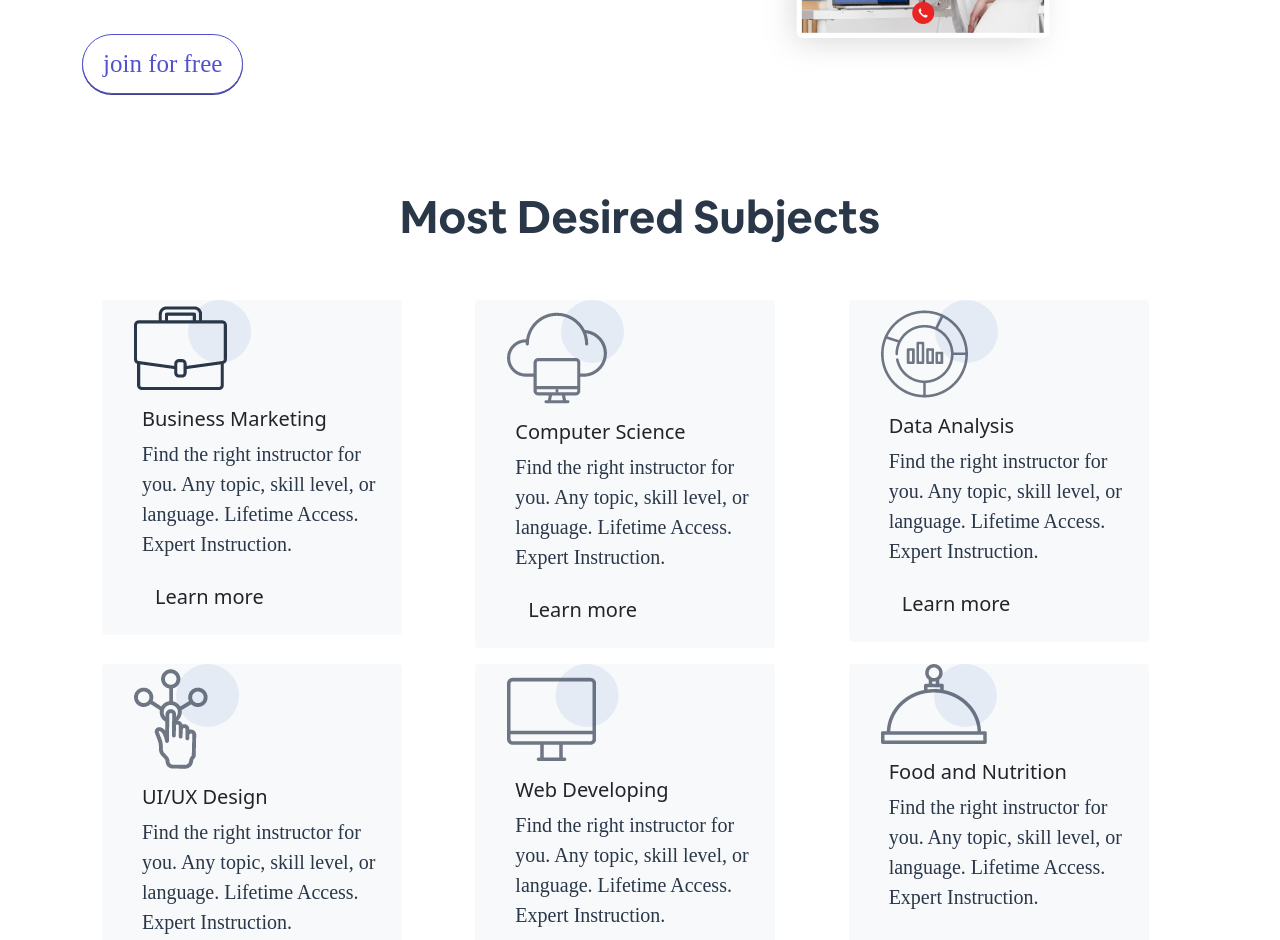
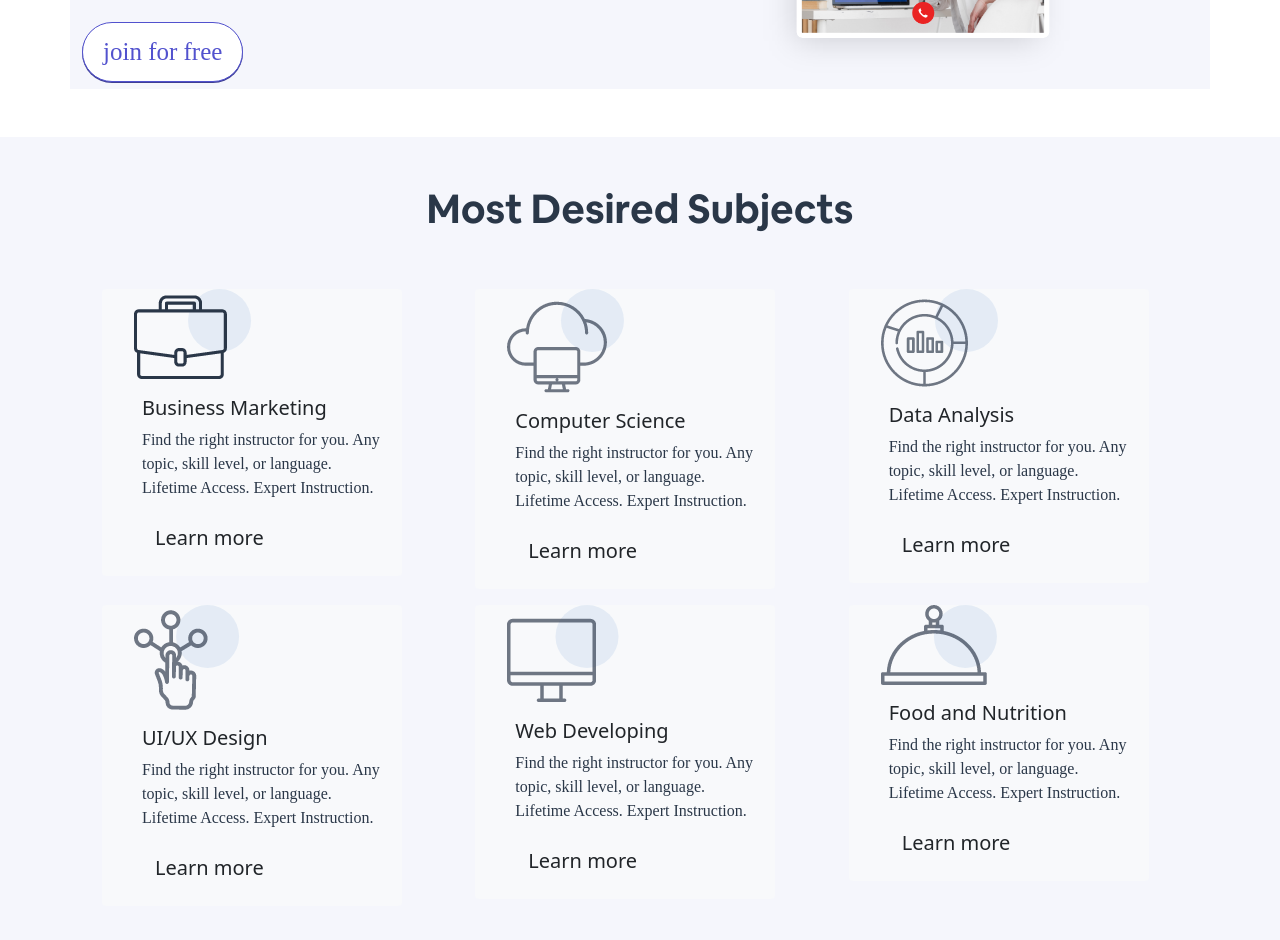
Before and after one commit to eminekbl/homework-1, a plain HTML site: page index.html in a window 1280 px wide. Shown: the part 1860-2800 px from the top of the page. Drawn offline with nearby package versions, Linux system fonts and the light colour scheme.

Commit message:
Update style.css

```diff
--- a/css/style.css
+++ b/css/style.css
@@ -28,6 +28,10 @@
   font-weight: bold;
   text-shadow: 0 12px 16px 0 rgba(0, 0, 0, 0.24),
     0 17px 50px 0 rgba(0, 0, 0, 0.19);
+}
+
+.my-bg{
+  background-color: #F5F6FC;
 }
 .my-btn {
   box-shadow: 0 1px #3f3f94;
@@ -78,7 +82,7 @@
 .bold {
   font-family: Airbnb Cereal App Bold;
   color: #2a3748;
-  font-size: 45px;
+  /* font-size: 45px; */
 }
 
 .grow {
@@ -177,7 +181,7 @@ ul {
 
 p {
   font-family: Airbnb Cereal App;
-  font-size: 20px;
+  /* font-size: 20px; */
   color: #2a3748;
 }
 .send-btn {
```
